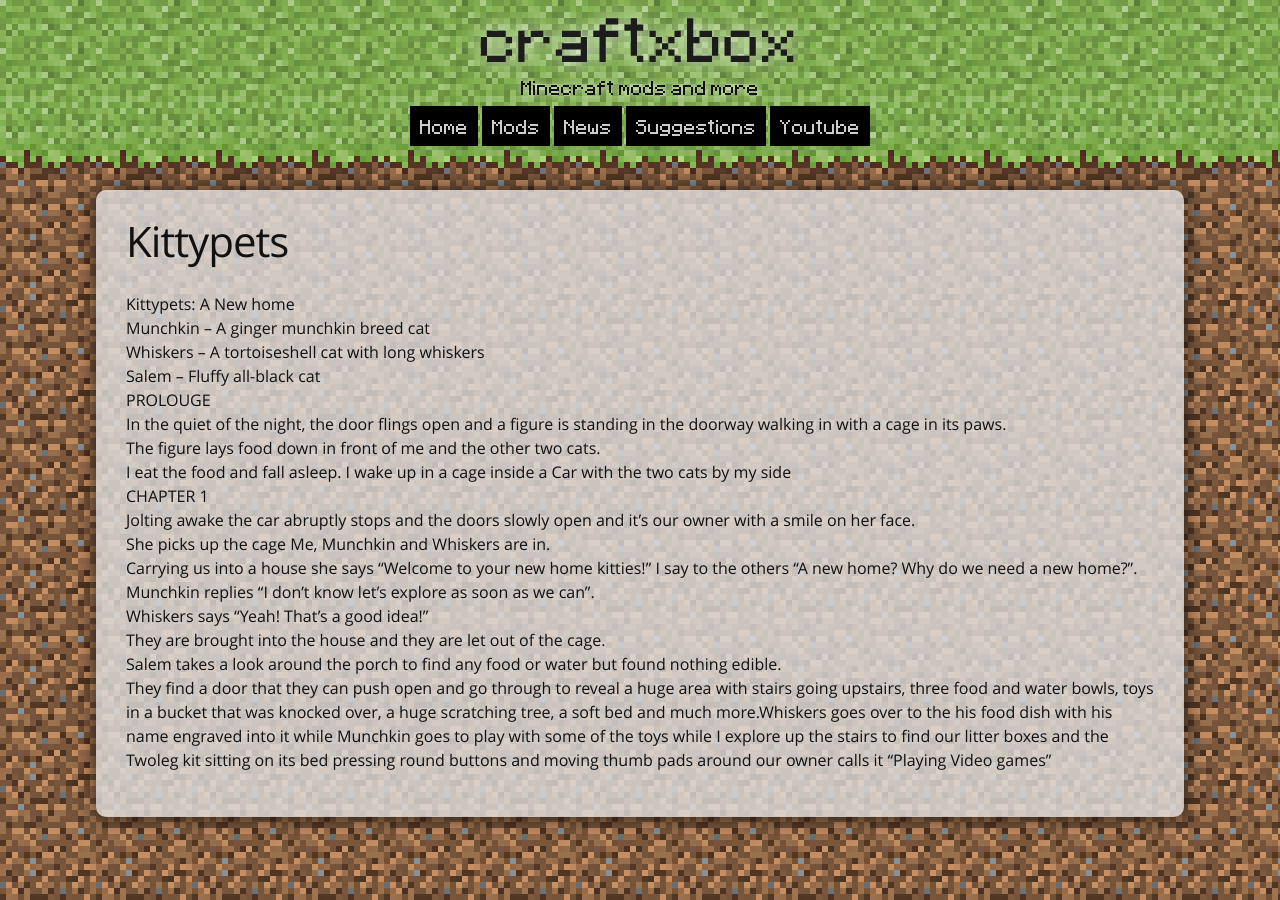
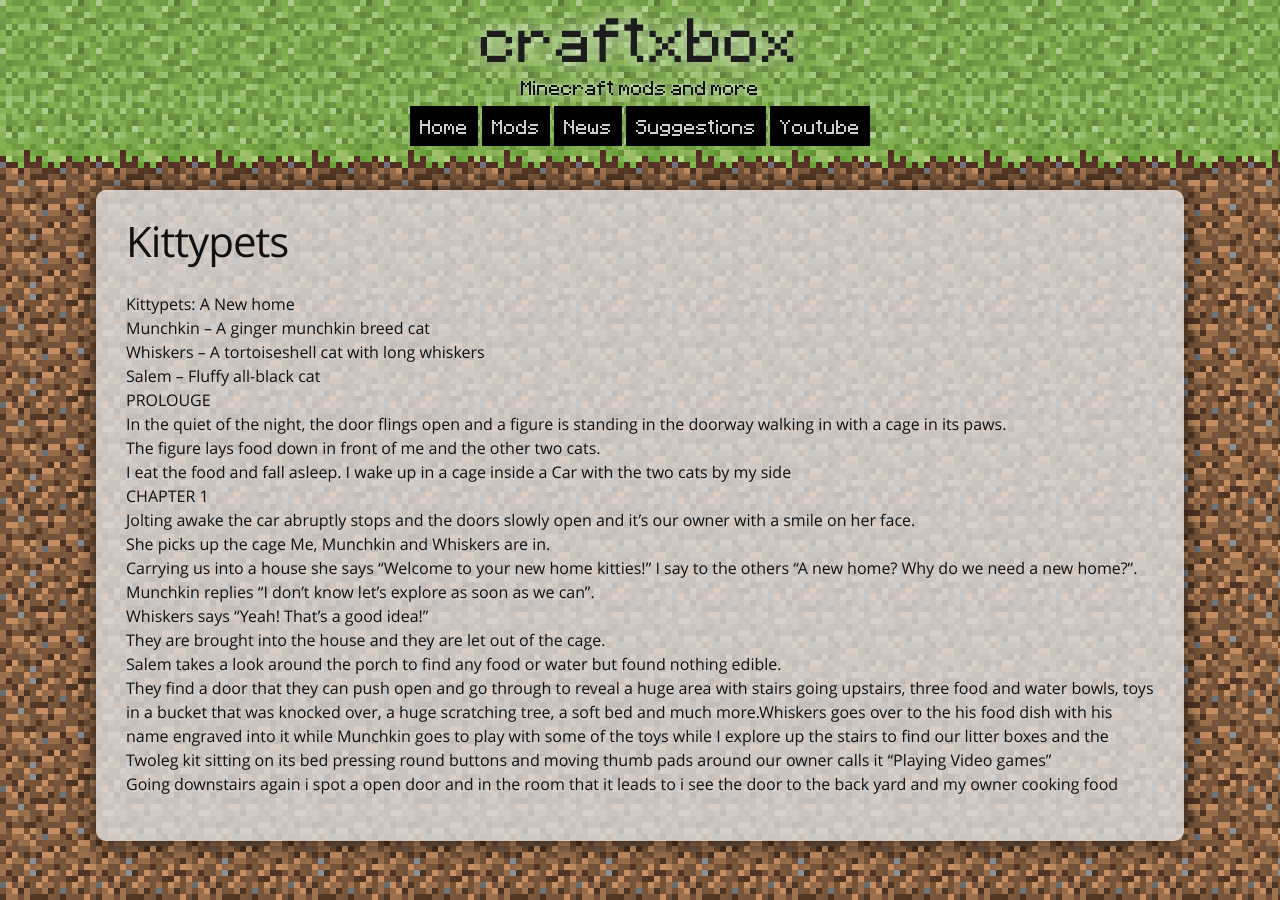
Before and after one commit to craftxbox/craftxbox.github.io, a Jekyll site: the page built from kittypets.md, in a window 1280 px wide. Built offline with Jekyll 4.4.1, drawn with Linux system fonts in a browser that asks for light colours.

Commit message:
Added 1 line to cat story

```diff
--- a/kittypets.md
+++ b/kittypets.md
@@ -21,3 +21,4 @@ Whiskers says “Yeah! That’s a good idea!”
 They are brought into the house and they are let out of the cage.
 Salem takes a look around the porch to find any food or water but found nothing edible.
 They find a door that they can push open and go through to reveal a huge area with stairs going upstairs, three food and water bowls, toys in a bucket that was knocked over, a huge scratching tree, a soft bed and much more.Whiskers goes over to the his food dish with his name engraved into it while Munchkin goes to play with some of the toys while I explore up the stairs to find our litter boxes and the Twoleg kit sitting on its bed pressing round buttons and moving thumb pads around our owner calls it “Playing Video games”
+Going downstairs again i spot a open door and in the room that it leads to i see the door to the back yard and my owner cooking food
```
